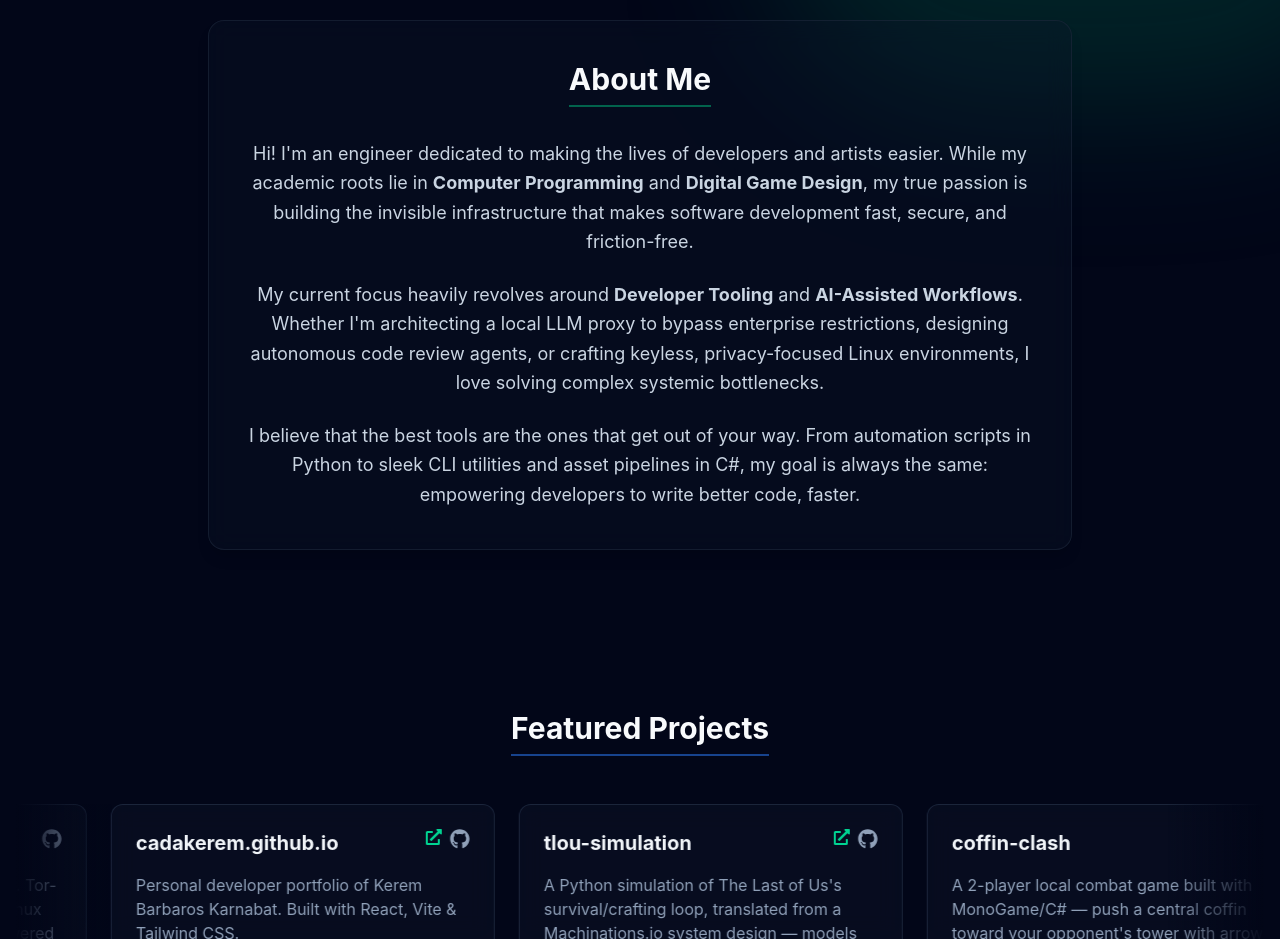
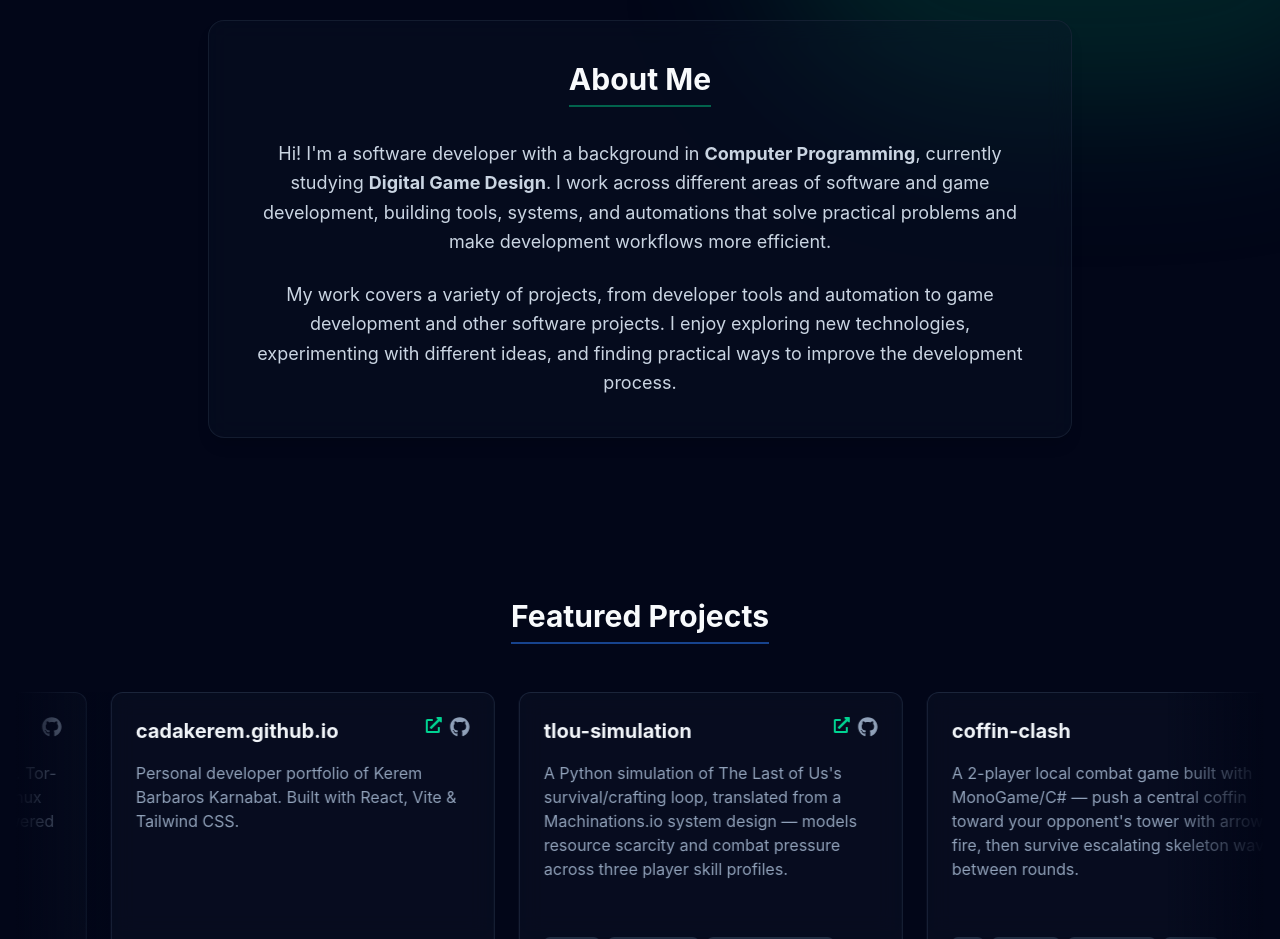
Before and after one commit to cadakerem/cadakerem.github.io, a React (Vite) app: page / in a window 1280 px wide. Shown: the part 860-1799 px from the top of the page. Built offline with nearby package versions, Linux system fonts and the light colour scheme.

Commit message:
feat: update About Me section with new profile description (closes #9)

```diff
--- a/src/components/About.tsx
+++ b/src/components/About.tsx
@@ -13,13 +13,10 @@ export default function About() {
         <h2 className="text-3xl font-bold mb-8 inline-block border-b-2 border-emerald-500/50 pb-2">About Me</h2>
         <div className="space-y-6 text-lg text-slate-300 leading-relaxed">
           <p>
-            Hi! I'm an engineer dedicated to making the lives of developers and artists easier. While my academic roots lie in <strong>Computer Programming</strong> and <strong>Digital Game Design</strong>, my true passion is building the invisible infrastructure that makes software development fast, secure, and friction-free.
+            Hi! I'm a software developer with a background in <strong>Computer Programming</strong>, currently studying <strong>Digital Game Design</strong>. I work across different areas of software and game development, building tools, systems, and automations that solve practical problems and make development workflows more efficient.
           </p>
           <p>
-            My current focus heavily revolves around <strong>Developer Tooling</strong> and <strong>AI-Assisted Workflows</strong>. Whether I'm architecting a local LLM proxy to bypass enterprise restrictions, designing autonomous code review agents, or crafting keyless, privacy-focused Linux environments, I love solving complex systemic bottlenecks.
-          </p>
-          <p>
-            I believe that the best tools are the ones that get out of your way. From automation scripts in Python to sleek CLI utilities and asset pipelines in C#, my goal is always the same: empowering developers to write better code, faster.
+            My work covers a variety of projects, from developer tools and automation to game development and other software projects. I enjoy exploring new technologies, experimenting with different ideas, and finding practical ways to improve the development process.
           </p>
         </div>
       </motion.div>
```
